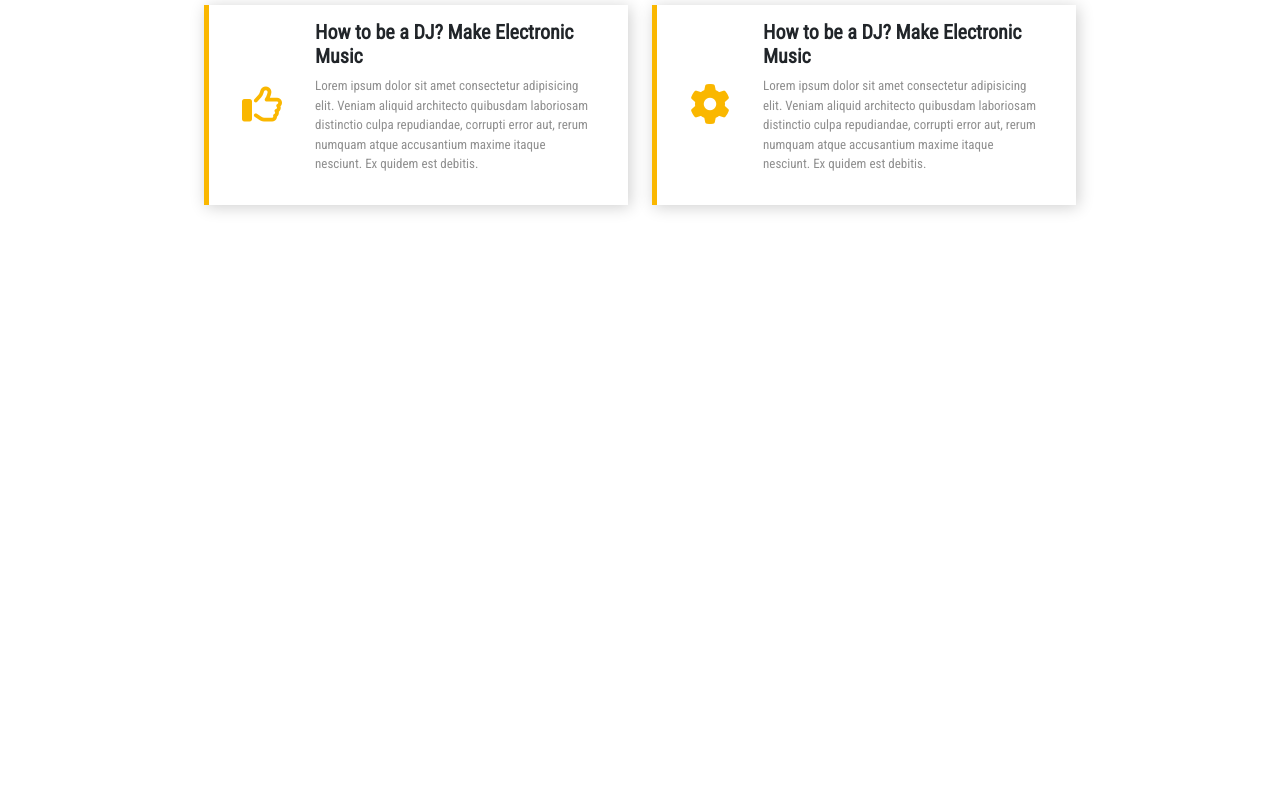
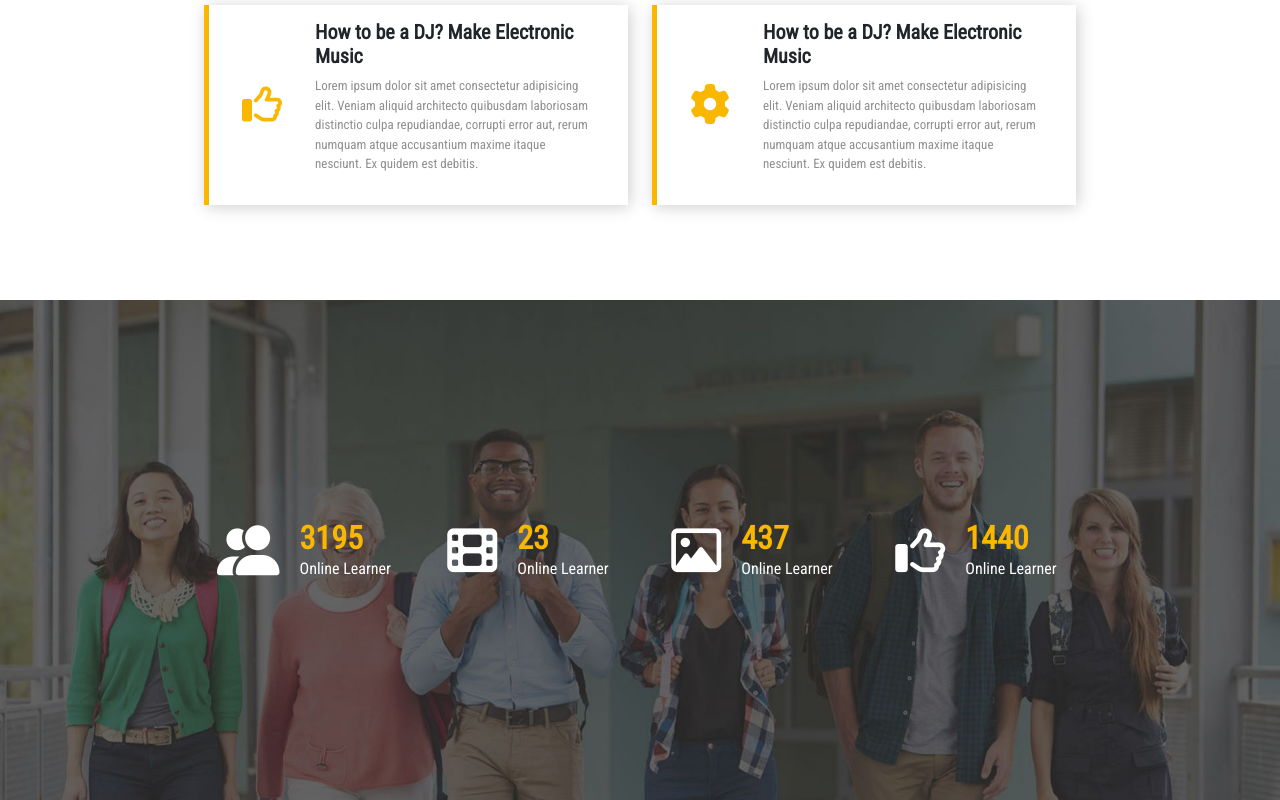
Before and after one commit to sim-sal/proj-html-vuejs, a Vue app: page / in a window 1280 px wide. Shown: the part 3120-3920 px from the top of the page. Before the commit the page ends 3420 px from the top, so only its background shows below. Built offline with nearby package versions, Linux system fonts and the light colour scheme.

Commit message:
added stats section

```diff
--- a/src/components/PageMain.vue
+++ b/src/components/PageMain.vue
@@ -334,8 +334,49 @@ export default {
             </div>
         </section>
 
-
-        <section></section>
+        <!-- sezione statistiche -->
+        <section id="stats">
+            <div class="container">
+                <div class="row align-items-center">
+                    <div class="col-3">
+                        <div class="container_stats">
+                            <i class="fa-solid fa-user-group fa-flip-horizontal"></i>
+                            <div>
+                                <h2>3195</h2>
+                                <span>Online Learner</span>
+                            </div>
+                        </div>
+                    </div>
+                    <div class="col-3">
+                        <div class="container_stats">
+                            <i class="fa-solid fa-film"></i>
+                            <div>
+                                <h2>23</h2>
+                                <span>Online Learner</span>
+                            </div>
+                        </div>
+                    </div>
+                    <div class="col-3">
+                        <div class="container_stats">
+                            <i class="fa-regular fa-image"></i>
+                            <div>
+                                <h2>437</h2>
+                                <span>Online Learner</span>
+                            </div>
+                        </div>
+                    </div>
+                    <div class="col-3">
+                        <div class="container_stats">
+                            <i class="fa-regular fa-thumbs-up"></i>
+                            <div>
+                                <h2>1440</h2>
+                                <span>Online Learner</span>
+                            </div>
+                        </div>
+                    </div>
+                </div>
+            </div>
+        </section>
 
 
         <section></section>
@@ -559,7 +600,7 @@ main {
             .book_order_right {
                 width: 50%;
                 height: 500px;
-                background-image: url('../../public/book.png');
+                background-image: url('/book.png');
                 background-position: bottom;
                 background-size: 90%;
                 background-repeat: no-repeat;
@@ -621,5 +662,41 @@ main {
 
 
     }
+
+    #stats {
+        height: 500px;
+        background-image: url('/stats_bg.jpg');
+        background-size: cover;
+
+        .container {
+            height: 100%;
+
+            .row {
+                height: 100%;
+
+                .container_stats {
+
+                    @include flex-center-center;
+                    color: white;
+
+                    i {
+                        font-size: 50px;
+                    }
+
+                    div {
+                        margin-left: 20px;
+
+                        h2 {
+                            color: $footer-color;
+                            font-weight: bold;
+                            margin-bottom: 0;
+                        }
+                    }
+                }
+
+
+            }
+        }
+    }
 }
 </style>
--- a/src/styles/partials/_mixins.scss
+++ b/src/styles/partials/_mixins.scss
@@ -14,3 +14,9 @@
     display: flex;
     align-items: center;
 }
+
+@mixin flex-center-center {
+    display: flex;
+    align-items: center;
+    justify-content: center;
+}
```
Also changed, not shown: public/stats_bg.jpg (added).
